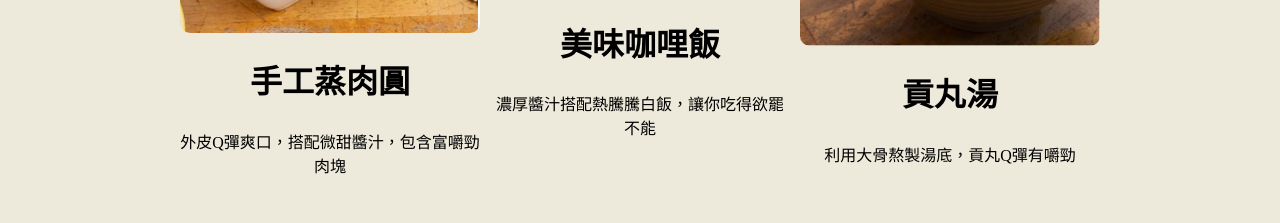
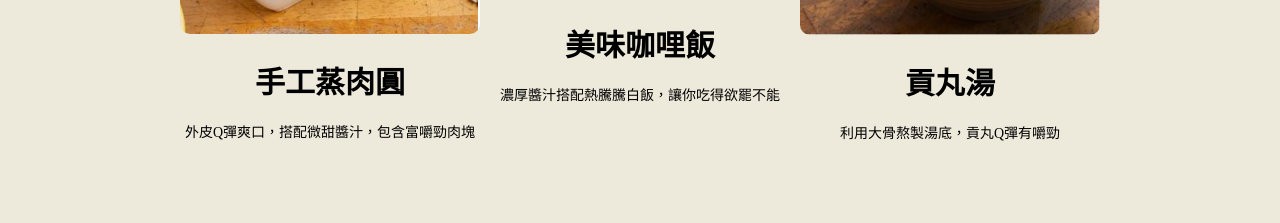
Before and after one commit to sienna0721/siennawebsite, a plain HTML site: page index.html in a window 1280 px wide. Shown: the part 1296-1519 px from the top of the page. Drawn offline with Linux system fonts and the light colour scheme.

Commit message:
Update style.css

```diff
--- a/style.css
+++ b/style.css
@@ -119,8 +119,8 @@ border-radius:10px;;
 font-size:30px;
 margin:20px 0;
 }
-.product h3{
-font-size:32px;
+.product p{
+font-size:14px;
 line-height:1.6em;
 }
 .newsletter{
```
